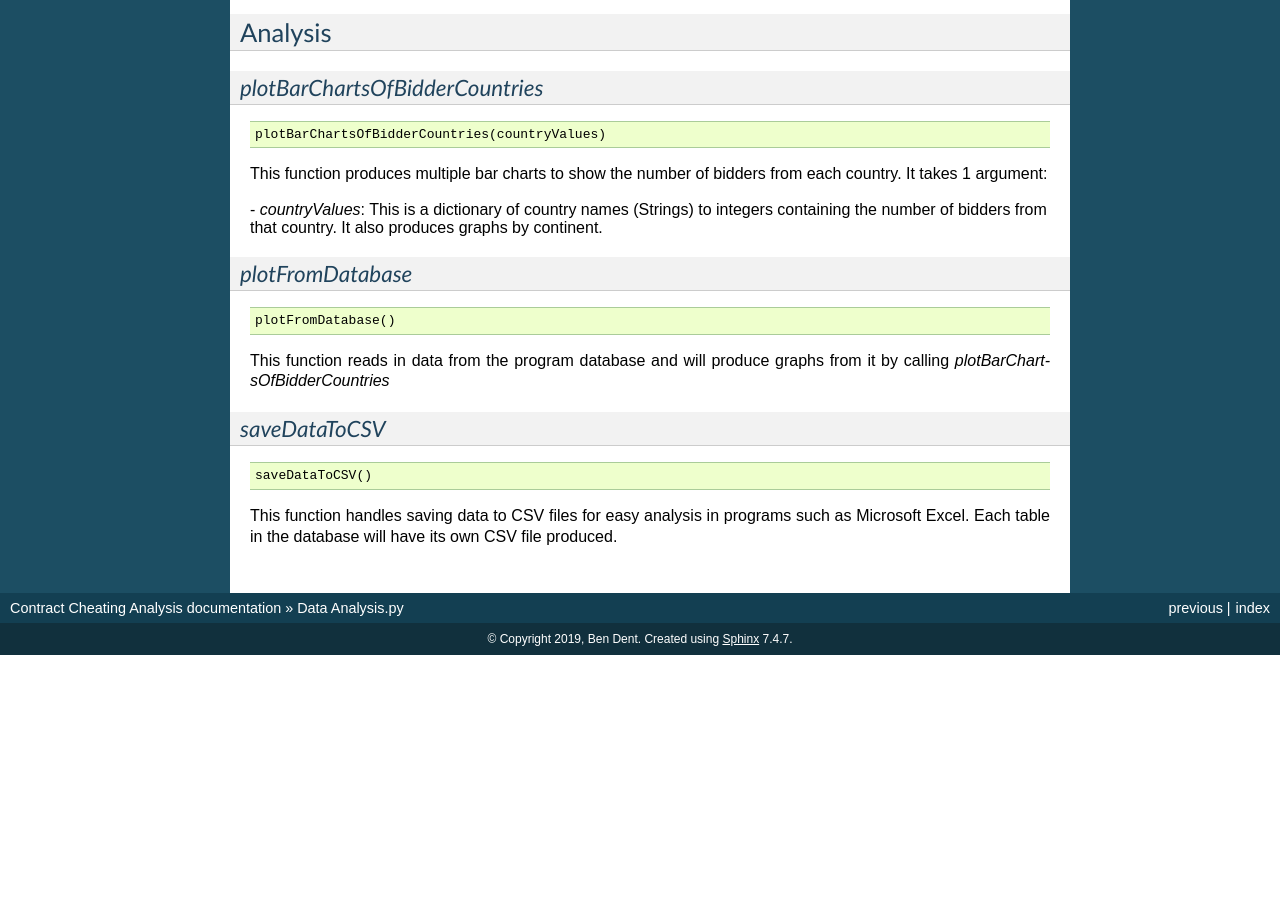
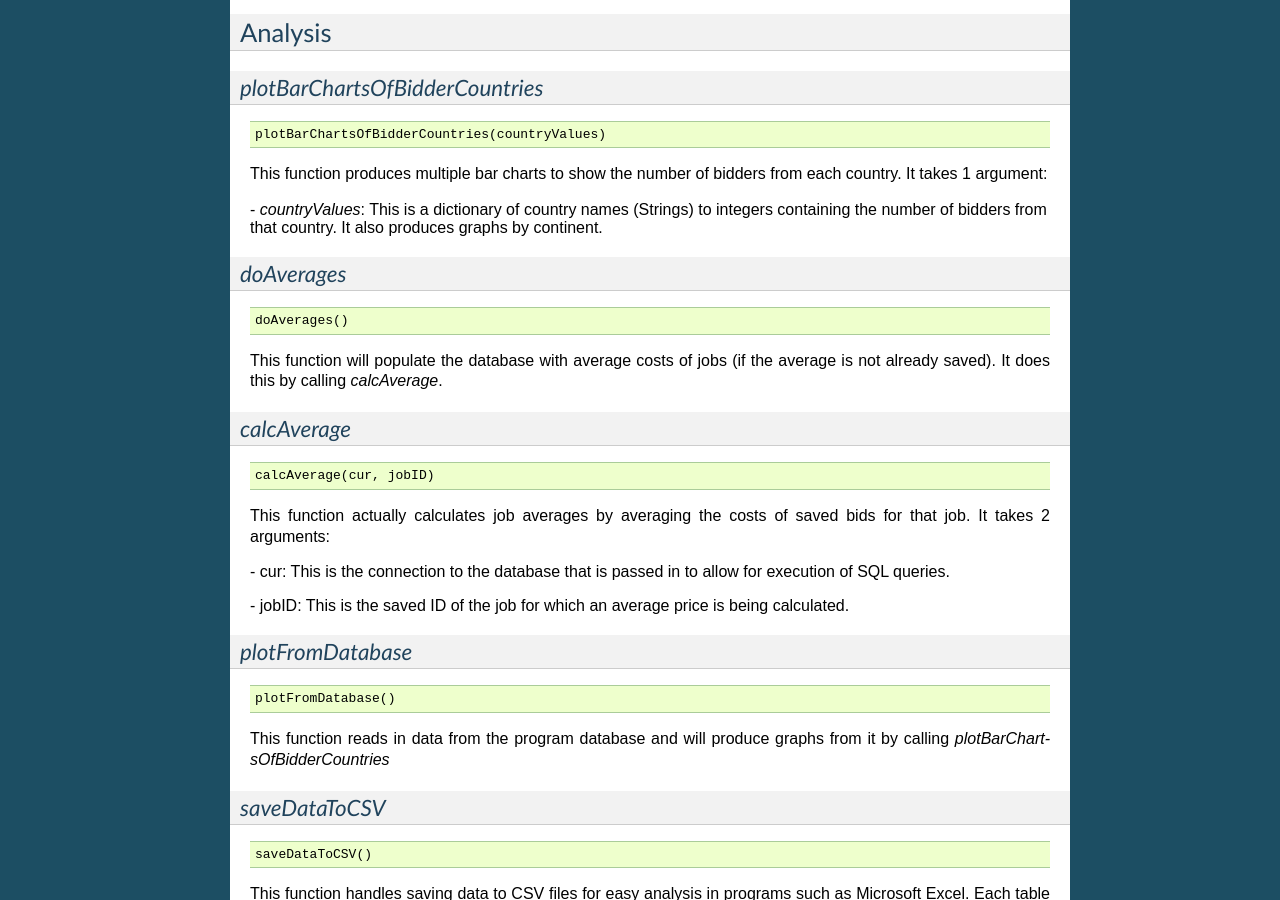
Before and after one commit to ben-dent/Contract-Cheating-Analysis, a Sphinx documentation site: the page built from docs/dataAnalysis.rst, in a window 1280 px wide and 900 px high, scrolled down 2120 px. Built offline with Sphinx 7.4.7, drawn with Linux system fonts in a browser that asks for light colours; before the commit the page ends 2775 px from its top, so only the background shows below that; some of the changed text lies outside the part shown.

Commit message:
Doc changes

```diff
--- a/Main.py
+++ b/Main.py
@@ -109,6 +109,7 @@ class Main(QtWidgets.QMainWindow, mainUI):
 
         # plotBarChartsOfBidderCountries(self.winnerCountries)
         # plotBarChartsOfBidderCountries(self.countriesOfBidders)
+        doAverages()
         print("\nDone\n")
         self.messages.sendMessage()
         # a = 1
--- a/docs/dataAnalysis.rst
+++ b/docs/dataAnalysis.rst
@@ -132,6 +132,27 @@ It takes 1 argument:
 | - *countryValues*: This is a dictionary of country names (Strings) to integers containing the number of bidders from that country. It also produces graphs by continent.
 
 
+*doAverages*
+--------------
+.. code-block:: python
+
+   doAverages()
+
+This function will populate the database with average costs of jobs (if the average is not already saved). It does this by calling *calcAverage*.
+
+*calcAverage*
+---------------
+.. code-block:: python
+
+   calcAverage(cur, jobID)
+
+This function actually calculates job averages by averaging the costs of saved bids for that job.
+It takes 2 arguments:
+
+| - cur: This is the connection to the database that is passed in to allow for execution of SQL queries.
+
+| - jobID: This is the saved ID of the job for which an average price is being calculated.
+
 *plotFromDatabase*
 ------------------
 
```
Also changed, not shown: DataAnalysis.py (+10 -8 lines).
